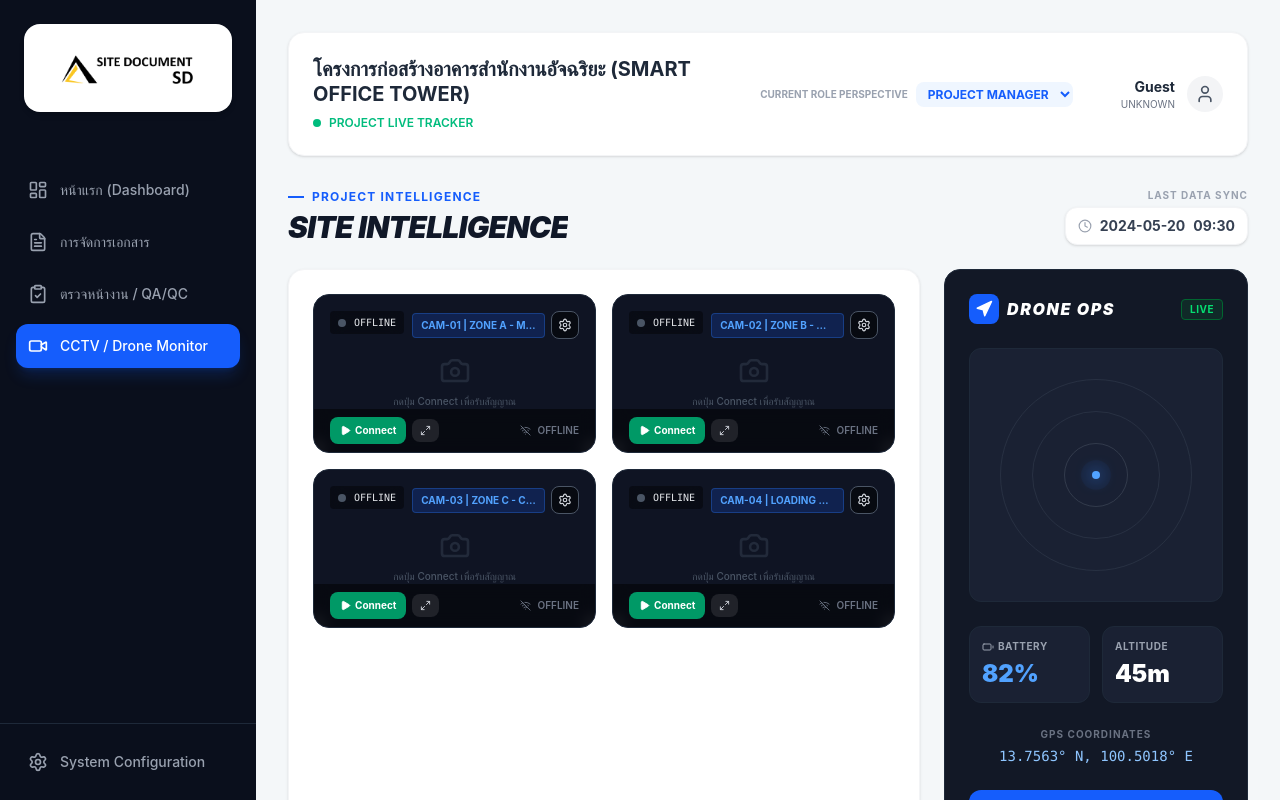
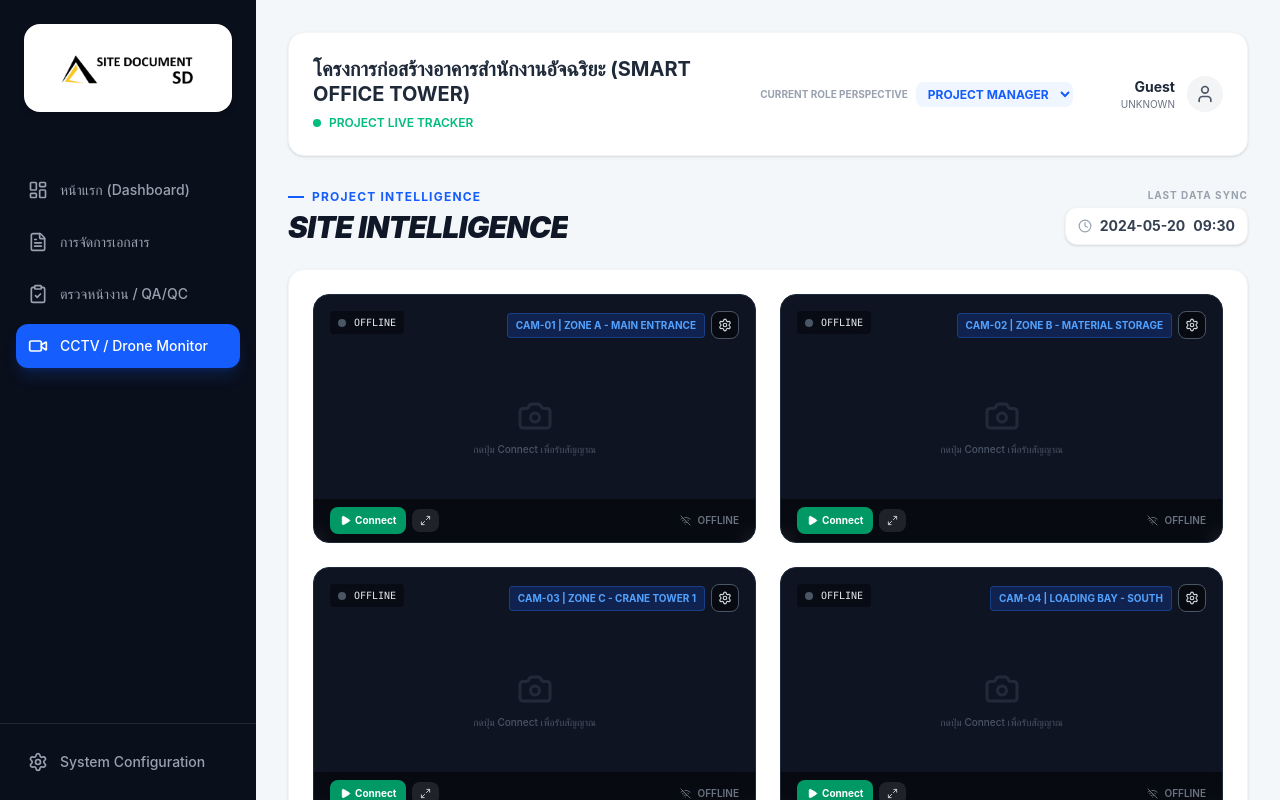
Before and after one commit to Patcharaus-m/PMC, a React (Vite) app in the folder frontend/: page /cctv in a window 1280 px wide. Shown: the top 800 px of the page. Built offline with nearby package versions, Linux system fonts and the light colour scheme.

Commit message:
fix: ui cctv

```diff
--- a/frontend/src/pages/CctvPage.jsx
+++ b/frontend/src/pages/CctvPage.jsx
@@ -63,13 +63,9 @@ const CctvPage = () => {
           </div>
         </div>
 
-        {/* --- MAIN GRID LAYOUT --- */}
-        {/* แบ่ง 12 คอลัมน์ (ซ้าย 8, ขวา 4) */}
-        <div className="grid grid-cols-1 lg:grid-cols-12 gap-4 lg:gap-6 pb-10">
-
-          {/* LEFT: CCTV Grid (8 Columns) */}
-          <div className="lg:col-span-8 bg-white p-4 lg:p-6 rounded-2xl shadow-sm border border-gray-100 w-full min-w-0">
-            <div className="grid grid-cols-1 md:grid-cols-2 gap-4">
+        {/* --- CCTV Grid (Full Width) --- */}
+        <div className="bg-white p-4 lg:p-6 rounded-2xl shadow-sm border border-gray-100 w-full min-w-0 mb-4 lg:mb-6">
+          <div className="grid grid-cols-1 lg:grid-cols-2 gap-4 lg:gap-6">
             <CameraFeed id="01" zone="ZONE A - MAIN ENTRANCE" />
             <CameraFeed id="02" zone="ZONE B - MATERIAL STORAGE" />
             <CameraFeed id="03" zone="ZONE C - CRANE TOWER 1" />
@@ -77,8 +73,8 @@ const CctvPage = () => {
           </div>
         </div>
 
-          {/* RIGHT: Drone & Logs (4 Columns) */}
-          <div className="lg:col-span-4 flex flex-col gap-4 lg:gap-6 w-full min-w-0">
+        {/* --- Drone & Logs Row (Below Cameras) --- */}
+        <div className="grid grid-cols-1 lg:grid-cols-2 gap-4 lg:gap-6 pb-10">
 
           {/* DRONE OPS PANEL (Dark Theme) */}
           <div className="bg-[#121826] rounded-2xl border border-gray-800 p-4 lg:p-6 text-white flex flex-col">
@@ -91,7 +87,7 @@ const CctvPage = () => {
             </div>
 
             {/* Map Placeholder */}
-              <div className="aspect-square sm:aspect-video lg:aspect-square bg-[#1a2133] rounded-xl border border-gray-800 flex items-center justify-center relative overflow-hidden mb-6">
+            <div className="aspect-video bg-[#1a2133] rounded-xl border border-gray-800 flex items-center justify-center relative overflow-hidden mb-6">
                {/* วงกลม Radar ซ้อนๆ กัน */}
                <div className="absolute w-48 h-48 border border-gray-700/50 rounded-full"></div>
                <div className="absolute w-32 h-32 border border-gray-700/50 rounded-full"></div>
@@ -145,8 +141,6 @@ const CctvPage = () => {
           </div>
 
         </div>
-
-        </div>
       </main>
     </div>
   );
```
Lines whose indentation alone changed are shown as unchanged.
